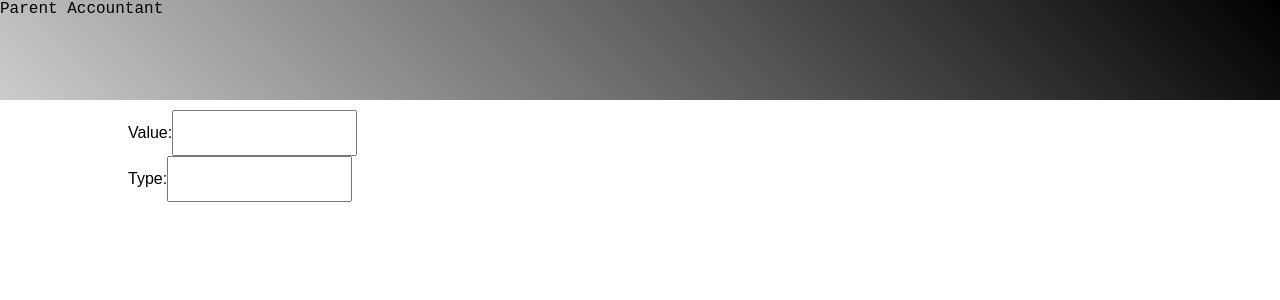
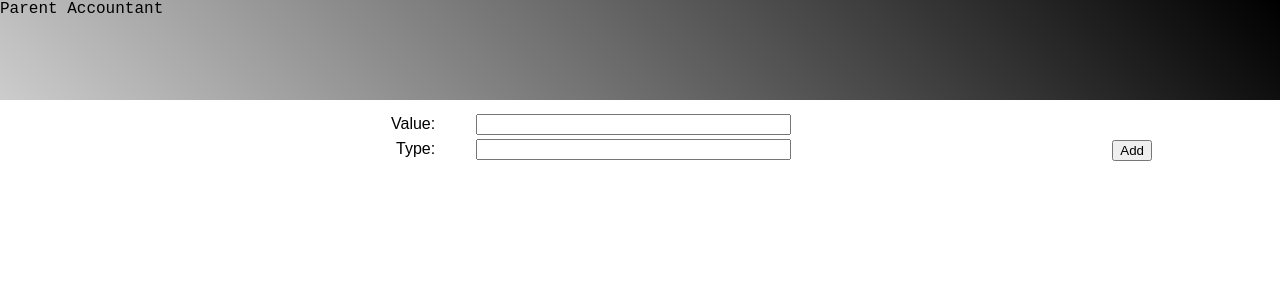
Before and after one commit to pedro-banali/react-learning, a React app: page / in a window 1280 px wide. Shown: the top 300 px of the page. Built offline with nearby package versions, Linux system fonts and the light colour scheme.

Commit message:
feat: fixed the css and more config to context

```diff
--- a/src/App.scss
+++ b/src/App.scss
@@ -1,3 +1,6 @@
+body{
+  font-family: Arial, Helvetica, sans-serif;
+}
 .App {
   text-align: center;
 }
--- a/src/content/Content.js
+++ b/src/content/Content.js
@@ -1,16 +1,26 @@
 import React, {Component} from 'react';
 import './content.scss'
+import { ExpenseProvider, ExpenseConsumer } from '../contexts/ExpenseContext';
+
 export class Content extends Component{
     render(){
         return (
-            <div className="center">
-                <label> Value:
-                    <input />
-                </label>
-                <label> Type:
-                    <input />
-                </label>
-            </div>
+            <ExpenseProvider>
+                <ExpenseConsumer>
+                {({loadSomething}) =>
+                    <div className="center">
+                        <form className="formContent">
+                            <label htmlFor="value"> Value:</label>
+                            <input  id="value"/>
+                            <label htmlFor="type"> Type: </label>
+                            <input  id="type"/>
+
+                            <input type="submit" onClick={loadSomething} value="Add" />
+                        </form>
+                    </div>
+                }
+                </ExpenseConsumer>
+            </ExpenseProvider>
         );
     }
 }
--- a/src/content/content.scss
+++ b/src/content/content.scss
@@ -6,6 +6,36 @@
     flex-direction: column;
     align-content: center;
   }
-  input{
-      height:40px;
+  .formContent{
+    form {
+        width: 80%;
+        margin: 0 auto;
+    }
+
+    label, input {
+        /* in order to define widths */
+        display: inline-block;
+        margin:{
+            top:5px;
+        }
+    }
+
+    label {
+        width: 30%;
+        /* positions the label text beside the input */
+        text-align: right;
+    }
+
+    label + input {
+        width: 30%;
+        /* large margin-right to force the next element to the new-line
+           and margin-left to create a gutter between the label and input */
+        margin: 0 30% 0 4%;
+    }
+
+    /* only the submit button is matched by this selector,
+       but to be sure you could use an id or class for that button */
+    input + input {
+        float: right;
+    }
   }
--- /dev/null
+++ b/src/contexts/ExpenseContext.js
@@ -0,0 +1,29 @@
+import React, {Component} from 'react';
+
+const ExpenseContext = React.createContext({
+    expenses:[],
+    loading: false
+});
+
+export const ExpenseConsumer = ExpenseContext.Consumer;
+
+export class ExpenseProvider extends Component {
+    state = {
+        expenses:[],
+        loading: false
+    }
+
+    loadData = async => {
+        this.setState({loading: true});
+    }
+
+    render(){
+        return(
+            <ExpenseContext.Provider value={{
+                ...this.state
+            }}>
+                {this.props.children}
+            </ExpenseContext.Provider>
+        );
+    }
+}
```
